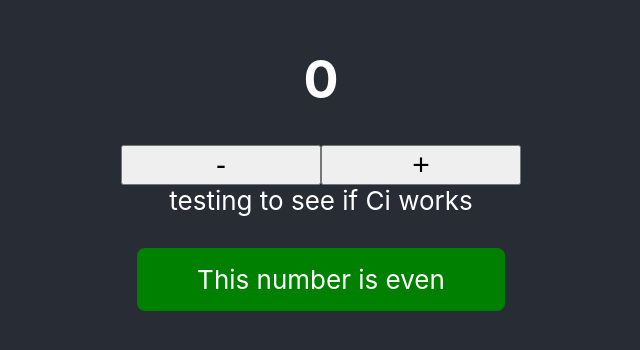
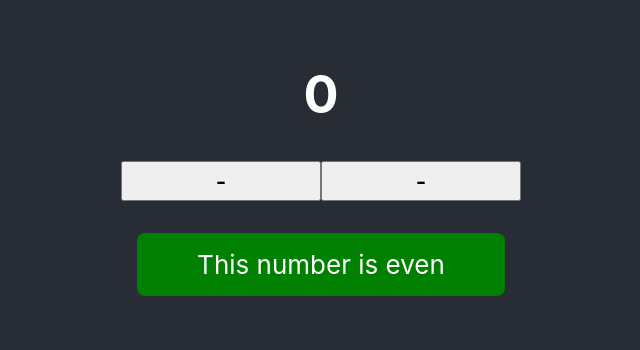
Before and after one commit to r4z33n4l1/devops-workshop-1, a React (Create React App) app: page / in a window 1280 px wide. Shown: the part 222-572 px from the top of the page, without its empty margins (319-959 px from the left). Built offline with nearby package versions, Linux system fonts and the light colour scheme.

Commit message:
make test fail on purpose

```diff
--- a/src/components/Counter.js
+++ b/src/components/Counter.js
@@ -28,10 +28,9 @@ function Counter(props) {
           onClick={increaseCount}
           style={{ width: "200px", fontSize: "30px" }}
         >
-          +
+          -
         </button>
       </div>
-      testing to see if Ci works
       <Parity count={count} />
     </div>
   );
```
